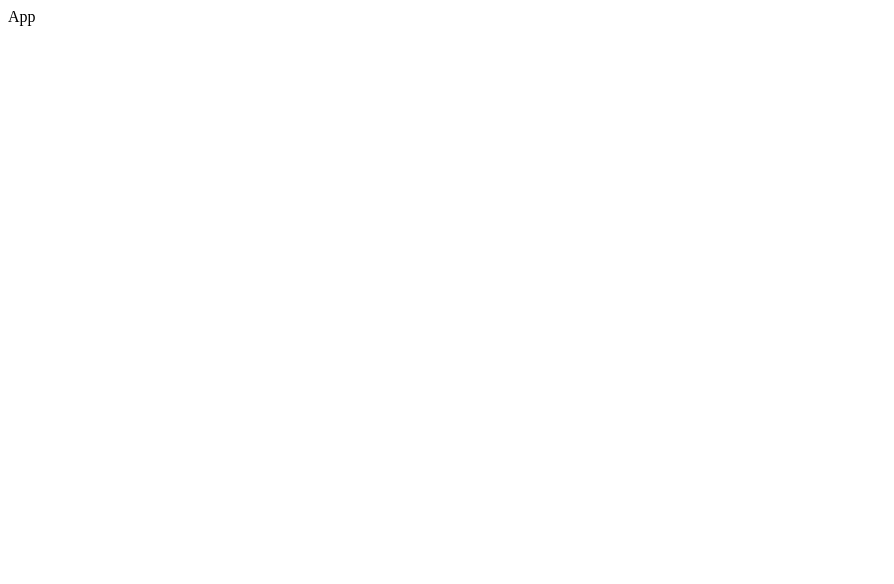
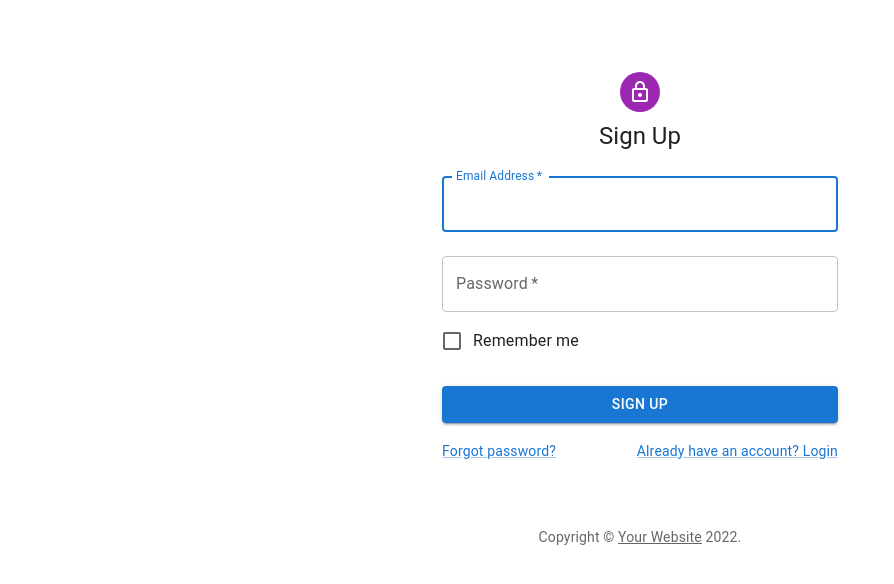
Before and after one commit to KartikChinda/version-1-b-link, a React (Create React App) app in the folder client/: page / in a window 1280 px wide. Shown: the top 584 px of the page, without its empty margins (0-894 px from the left). Built offline with nearby package versions, Linux system fonts and the light colour scheme.

Commit message:
Added signup and login template

```diff
--- a/client/package.json
+++ b/client/package.json
@@ -5,12 +5,15 @@
   "dependencies": {
     "@emotion/react": "^11.9.0",
     "@emotion/styled": "^11.8.1",
+    "@mui/icons-material": "^5.8.0",
     "@mui/material": "^5.8.0",
     "@testing-library/jest-dom": "^5.16.4",
     "@testing-library/react": "^13.2.0",
     "@testing-library/user-event": "^13.5.0",
     "react": "^18.1.0",
     "react-dom": "^18.1.0",
+    "react-router": "^6.3.0",
+    "react-router-dom": "^6.3.0",
     "react-scripts": "5.0.1",
     "web-vitals": "^2.1.4"
   },
--- a/client/src/App.js
+++ b/client/src/App.js
@@ -1,9 +1,11 @@
-import React from 'react'
-
+import React from 'react';
+import SignUp from './Components/Signup/Signup';
 const App = () => {
   return (
-    <div>App</div>
-  )
-}
+    <div>
+      <SignUp></SignUp>
+    </div>
+  );
+};
 
-export default App
+export default App;
--- /dev/null
+++ b/client/src/Components/Signup/Signup.js
@@ -0,0 +1,120 @@
+import * as React from 'react';
+import Avatar from '@mui/material/Avatar';
+import Button from '@mui/material/Button';
+import CssBaseline from '@mui/material/CssBaseline';
+import TextField from '@mui/material/TextField';
+import FormControlLabel from '@mui/material/FormControlLabel';
+import Checkbox from '@mui/material/Checkbox';
+import Link from '@mui/material/Link';
+import Grid from '@mui/material/Grid';
+import Box from '@mui/material/Box';
+import LockOutlinedIcon from '@mui/icons-material/LockOutlined';
+import Typography from '@mui/material/Typography';
+import Container from '@mui/material/Container';
+import { createTheme, ThemeProvider } from '@mui/material/styles';
+
+function Copyright(props) {
+  return (
+    <Typography
+      variant='body2'
+      color='text.secondary'
+      align='center'
+      {...props}
+    >
+      {'Copyright © '}
+      <Link color='inherit' href='https://mui.com/'>
+        Your Website
+      </Link>{' '}
+      {new Date().getFullYear()}
+      {'.'}
+    </Typography>
+  );
+}
+
+const theme = createTheme();
+
+export default function SignUp() {
+  const handleSubmit = (event) => {
+    event.preventDefault();
+    const data = new FormData(event.currentTarget);
+    console.log({
+      email: data.get('email'),
+      password: data.get('password'),
+    });
+  };
+
+  return (
+    <ThemeProvider theme={theme}>
+      <Container component='main' maxWidth='xs'>
+        <CssBaseline />
+        <Box
+          sx={{
+            marginTop: 8,
+            display: 'flex',
+            flexDirection: 'column',
+            alignItems: 'center',
+          }}
+        >
+          <Avatar sx={{ m: 1, bgcolor: 'secondary.main' }}>
+            <LockOutlinedIcon />
+          </Avatar>
+          <Typography component='h1' variant='h5'>
+            Sign Up
+          </Typography>
+          <Box
+            component='form'
+            onSubmit={handleSubmit}
+            noValidate
+            sx={{ mt: 1 }}
+          >
+            <TextField
+              margin='normal'
+              required
+              fullWidth
+              id='email'
+              label='Email Address'
+              name='email'
+              autoComplete='email'
+              autoFocus
+            />
+            <TextField
+              margin='normal'
+              required
+              fullWidth
+              name='password'
+              label='Password'
+              type='password'
+              id='password'
+              autoComplete='current-password'
+            />
+            <FormControlLabel
+              control={<Checkbox value='remember' color='primary' />}
+              label='Remember me'
+            />
+            <Button
+              type='submit'
+              fullWidth
+              variant='contained'
+              sx={{ mt: 3, mb: 2 }}
+            >
+              Sign Up
+            </Button>
+            <Grid container>
+              <Grid item xs>
+                <Link href='#' variant='body2'>
+                  Forgot password?
+                </Link>
+              </Grid>
+              <Grid item>
+                <Link href='#' variant='body2'>
+                  {'Already have an account? Login'}
+                </Link>
+              </Grid>
+            </Grid>
+          </Box>
+        </Box>
+        <Copyright sx={{ mt: 8, mb: 4 }} />
+      </Container>
+    </ThemeProvider>
+  );
+}
--- a/client/src/index.js
+++ b/client/src/index.js
@@ -1,11 +1,13 @@
-import React from 'react';
+import * as React from 'react';
 import ReactDOM from 'react-dom/client';
+import { BrowserRouter } from 'react-router-dom';
 import App from './App';
-
 
 const root = ReactDOM.createRoot(document.getElementById('root'));
 root.render(
   <React.StrictMode>
-    <App />
+    <BrowserRouter>
+      <App />
+    </BrowserRouter>
   </React.StrictMode>
 );
```
Also changed, not shown: client/src/Components/Signup/Login.js (added, +120 -0 lines), client/src/Components/Home.js (added), 1 other file (tests, documents, lock files or other folders).
